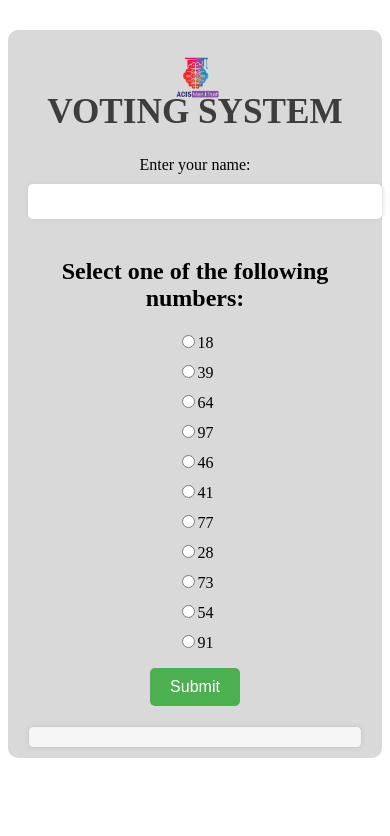
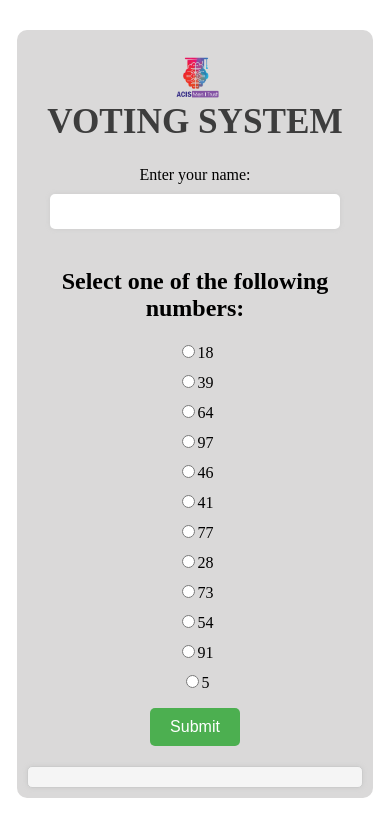
Before and after one commit to gitpeters/Voting-System, a plain HTML site: page index.html in a window 390 px wide. Drawn offline with Linux system fonts and the light colour scheme; no server answers.

Commit message:
fixed responsiveness

```diff
--- a/app.js
+++ b/app.js
@@ -16,7 +16,7 @@ firebase.initializeApp(firebaseConfig)
 
 const database = firebase.database();
 
-const names = ['Abraham', 'Israel', 'Chidi', 'Solomon', 'Abosede', 'Evelyn', 'Pedro', 'Reuben', 'Gaius', 'Ebube', 'Emmanuel'];
+const names = ['Abraham', 'Israel', 'Chidi', 'Solomon', 'Abosede', 'Evelyn', 'Pedro', 'Reuben', 'Gaius', 'Ebube', 'Emmanuel', 'Amina'];
 
 const numberToName = {
     1: 'Abraham',
@@ -29,13 +29,14 @@ const numberToName = {
     8: 'Reuben',
     9: 'Gaius',
     10: 'Ebube',
-    11: 'Emmanuel'
+    11: 'Emmanuel',
+    12: 'Amina'
 };
 
 let numbers = [];
 
 function generateNumbersList() {
-    while (numbers.length < 11) {
+    while (numbers.length < 12) {
       const randomNum = Math.floor(Math.random() * 100) + 1;
       if (numbers.indexOf(randomNum) === -1) {
         numbers.push(randomNum);
@@ -56,6 +57,7 @@ function generateNumbersList() {
       const randomIndex = Math.floor(Math.random() * names.length);
       const name = names[randomIndex];
       numberToName[num] = name;
+      console.log(numberToName[num]);
 
       label.appendChild(input);
       label.appendChild(document.createTextNode(num));
@@ -91,6 +93,7 @@ function generateNumbersList() {
 
 
     const assignedName = numberToName[number];
+
 
     if (assignedName === undefined) {
       alert("This number is not assigned to any name.");
--- a/style.css
+++ b/style.css
@@ -1,23 +1,24 @@
 .container {
-	max-width: 800px;
+	max-width: 90%;
 	margin: 30px auto;
-	padding: 10px 20px;
+	padding: 10px;
 	text-align: center;
 	background-color: #dad9d9;
 	border-radius: 10px;
 }
 
-.logo{
+.logo {
 	margin: 0;
 	padding: 0;
 }
 
-.logo img{
+.logo img {
 	height: 20vw;
+	max-height: 100px;
 }
 
-h1{
-	margin-top: -30px;
+h1 {
+	margin-top: -20px;
 	text-transform: uppercase;
 	font-size: 2.2rem;
 	color: #3d3d3d;
@@ -42,7 +43,8 @@ input[type="text"] {
 	border-radius: 5px;
 	border: none;
 	box-shadow: 0 0 5px #ccc;
-	width: 100%;
+	width: 80%;
+	margin: 0 auto;
 	max-width: 400px;
 	margin-bottom: 20px;
 }
@@ -69,3 +71,17 @@ button[type="submit"]:hover {
 	box-shadow: 0 0 5px #ccc;
 	background-color: #f5f5f5;
 }
+
+@media screen and (min-width: 768px) {
+	.container {
+		max-width: 800px;
+		padding: 10px 20px;
+	}
+
+}
+
+@media screen and (min-width: 767px) {
+	input[type="text"] {
+		width: 100%;
+	}
+}
```
